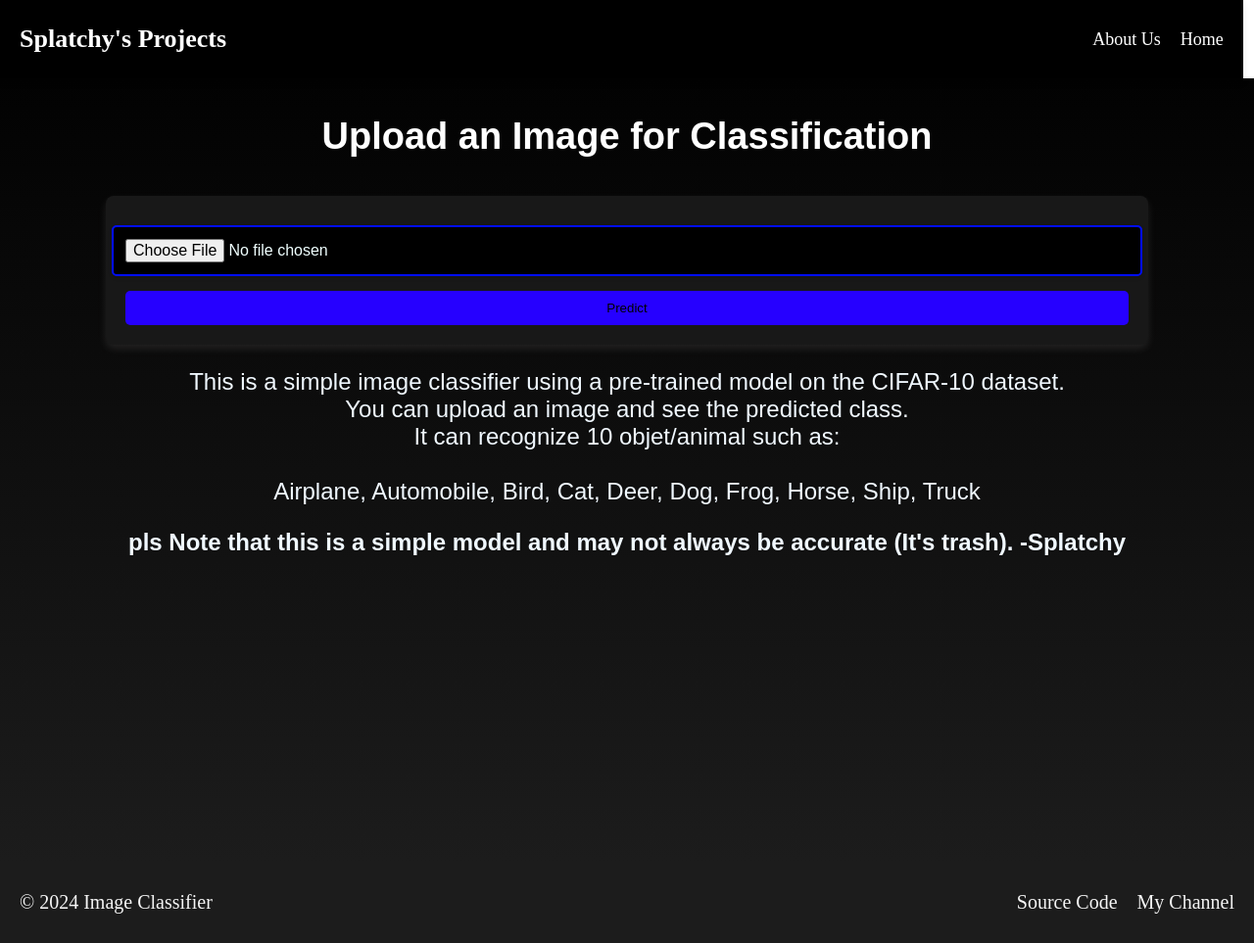
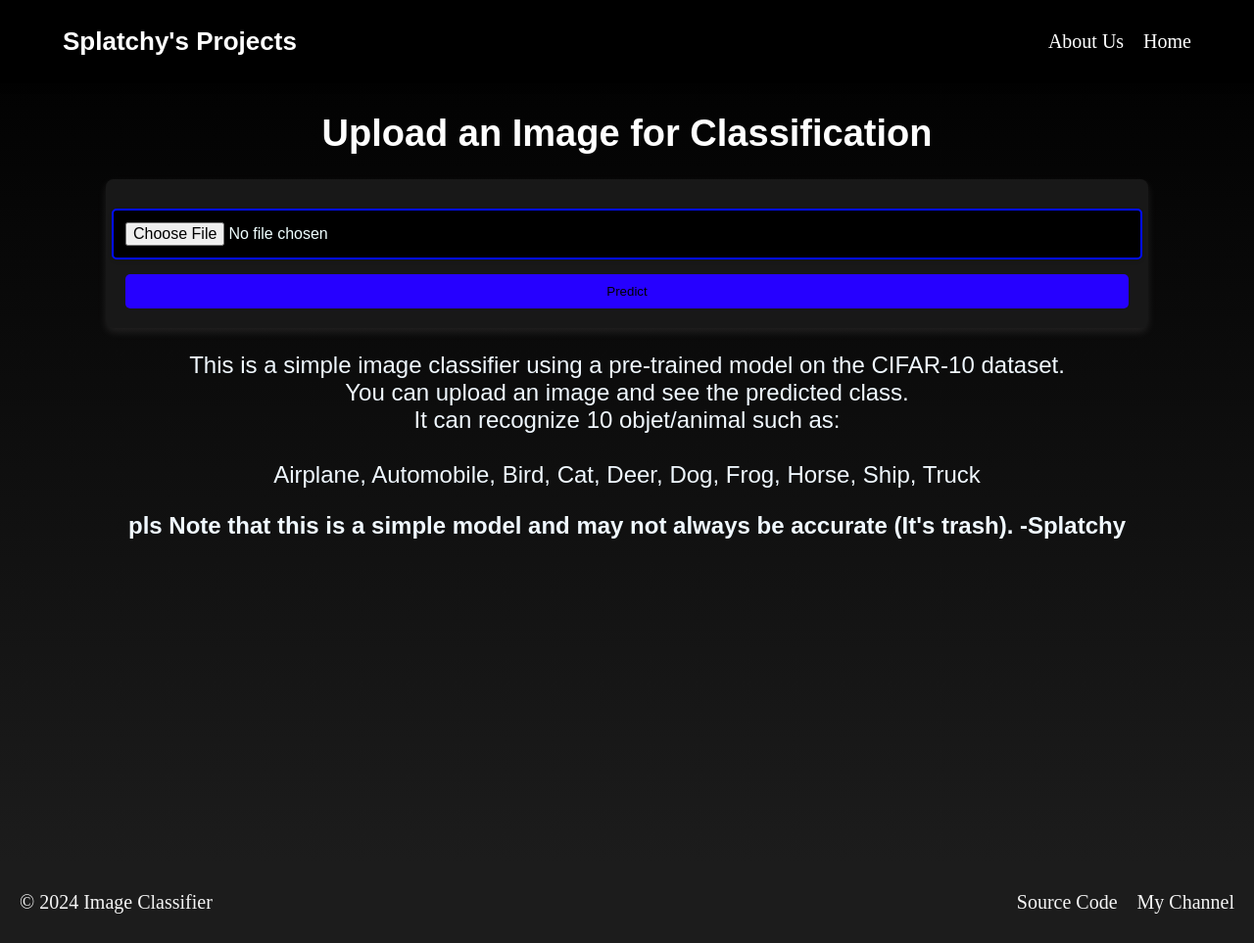
Before and after one commit to MrSplatchy/API, a FastAPI app: page /cifar10 in a window 1280 px wide. Shown: the whole page at 98% size. Run offline with FastAPI, Linux system fonts and the light colour scheme.

Commit message:
I screw somethingoff

```diff
--- a/app/static/styles-cifar10.css
+++ b/app/static/styles-cifar10.css
@@ -29,7 +29,8 @@ h1{
     color: white;
     text-align: center;
     margin: 0%;
-    padding: 3%
+    padding-top: 35px;
+    padding-bottom: 25px;
 }
 
 .error{
--- a/app/static/styles-header.css
+++ b/app/static/styles-header.css
@@ -8,11 +8,11 @@ body{
     position: fixed; /* Rendre le header fixe */
     top: 0;          /* Garde le header en haut de la page */
     left: 0;         /* Aligne le header à gauche */
-    width: 96%;     /* Occupe toute la largeur de la page */
+    width: 90%;     /* Occupe toute la largeur de la page */
     display: flex;   /* Active Flexbox pour le layout */
     justify-content: space-between; /* Espace entre le titre et les liens */
     align-items: center;  /* Centrage vertical des éléments */
-    padding: 25px 20px;   /* Ajoute de l'espace autour du contenu */
+    padding: 27px 5%;   /* Ajoute de l'espace autour du contenu */
     background-color: #000000;  /* Couleur de fond noire */
     z-index: 1000;     /* Assure que le header reste au-dessus du contenu */
     box-shadow: 0 4px 8px rgba(0, 0, 0, 0.1); /* Ombre subtile pour un effet de profondeur */
@@ -34,7 +34,7 @@ body {
     color: #ffffff;              /* Text color */
     background-color: #000000;
     transition: color 0.3s ease, background-color 0.3s ease; /* Transition de la couleur du texte et du fond */
-
+    font-family: sans-serif;
 }
 
 .title:hover {
@@ -52,7 +52,7 @@ body {
 .nav-link {
     text-decoration: none;    /* Remove underline */
     color: #ffffff;              /* Text color */
-    font-size: 18px;          /* Adjust font size */
+    font-size: 20px;          /* Adjust font size */
     background-color: #000000;
 }
 
--- a/app/templates/index.html
+++ b/app/templates/index.html
@@ -20,6 +20,8 @@
     <!-- Contenu de la page -->
     <main>
         <h1>Welcome to my Projects</h1>
+
+        <p class="overview">Idk wat to <address></address></p>
 
         <div class="form-container">
             <form class="large-form" action="/cifar10" method="get">
```
